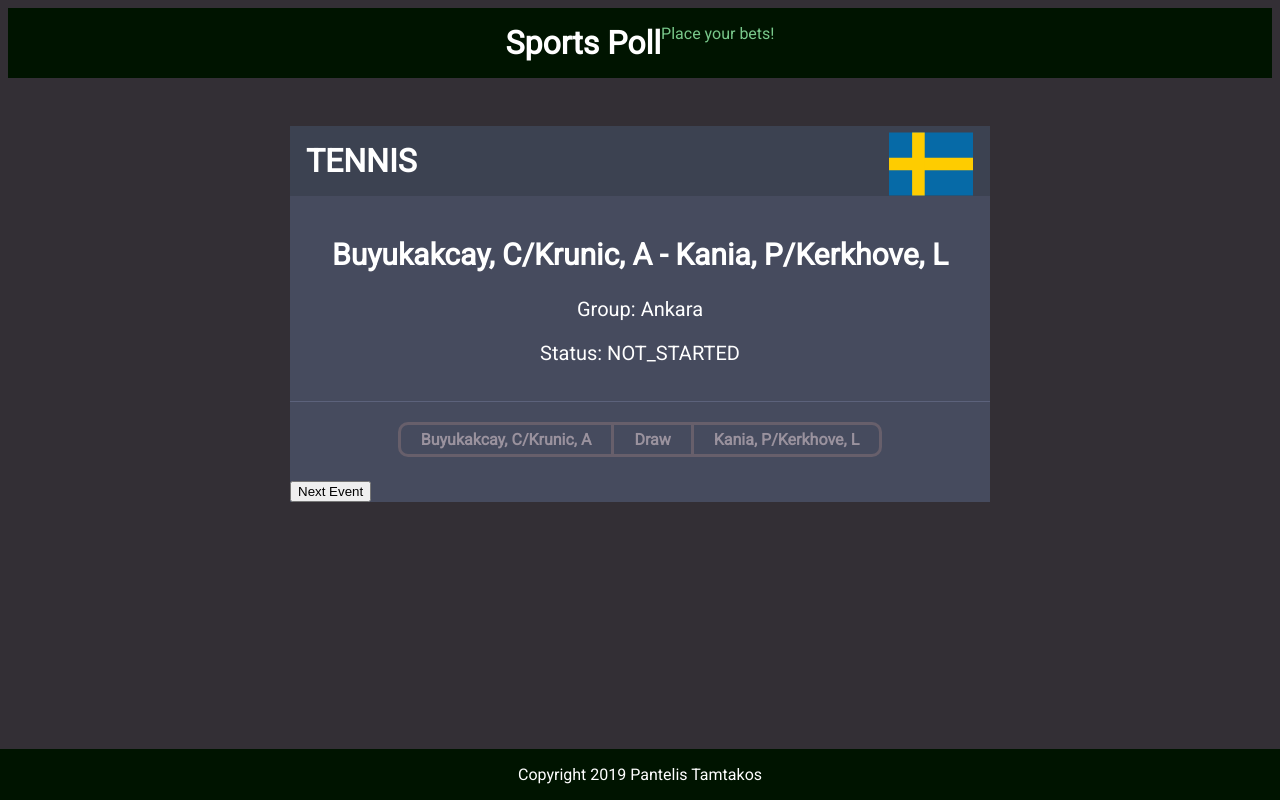
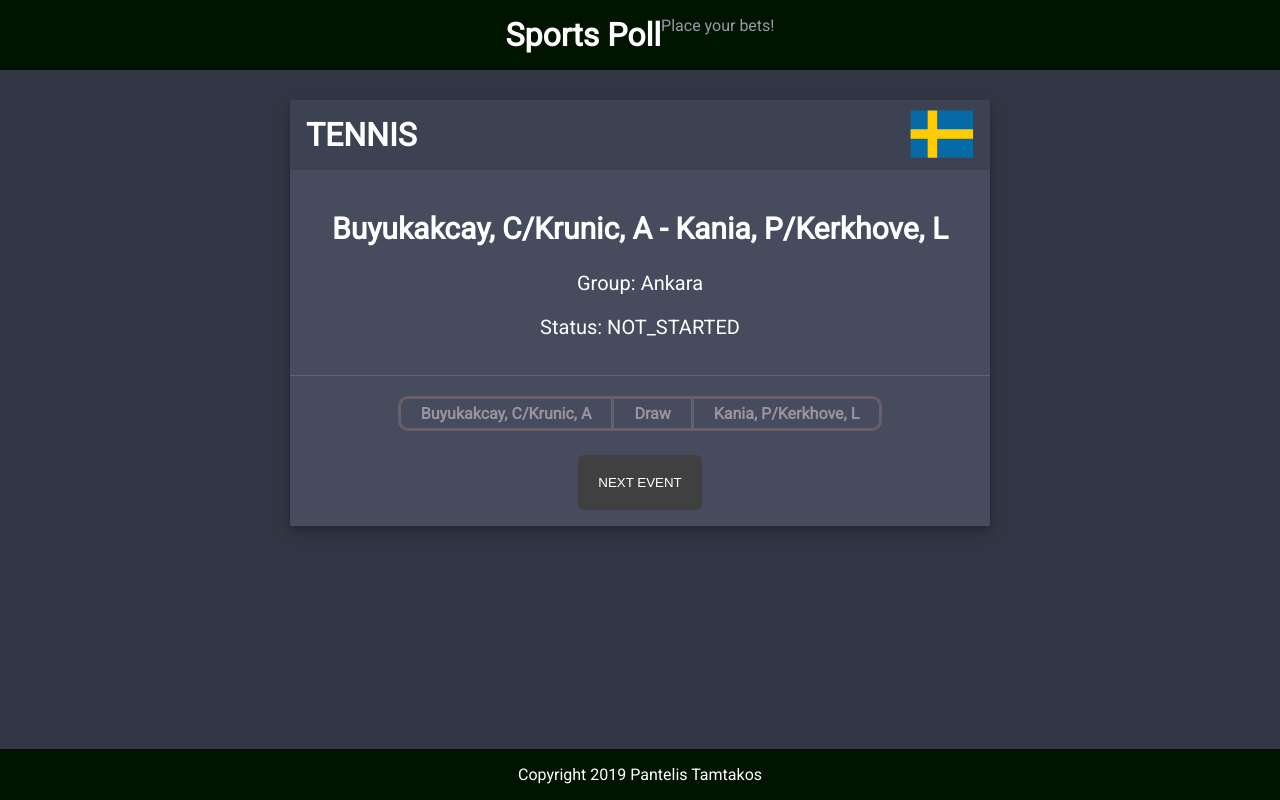
Before and after one commit to dantegr/react-sports-poll, a React (Create React App) app: page / in a window 1280 px wide. Built offline with nearby package versions, Linux system fonts and the light colour scheme.

Commit message:
finished css

```diff
--- a/src/components/Poll.js
+++ b/src/components/Poll.js
@@ -20,6 +20,7 @@ const Poll = ({sport , name , awayName , homeName, country, group, state}) => {
 
     }
     return(
+
         <div className="poll">
             <div className="poll-header">
             <h1 className="poll-header__title">{sport}</h1>
@@ -43,9 +44,13 @@ const Poll = ({sport , name , awayName , homeName, country, group, state}) => {
                 </div>
             </form>
             </div>
-            <button onClick={() => window.location.reload(false)}>Next Event</button>
+
+            <div class="button_cont" align="center">
+                <button className="poll-button" onClick={() => window.location.reload(false)}>Next Event</button>
+            </div>
 
         </div>
+
     );
 
 }
--- a/src/styles/_base.scss
+++ b/src/styles/_base.scss
@@ -6,6 +6,7 @@ html {
     font-family: Helvetica, Arial, sans-serif;
     font-size:  1.6rem;
     background-color: #333745;
+    font-family: roboto;
   }
 
   button {
@@ -15,3 +16,7 @@ html {
   button:disabled {
     cursor: default;
   }
+
+  a {
+    text-decoration: none !important;
+}
--- a/src/styles/_header.scss
+++ b/src/styles/_header.scss
@@ -4,6 +4,10 @@
     margin:0;
     padding: 1.6rem 0;
     width:100%;
+    position: fixed;
+    left: 0;
+    top: 0;
+    width: 100%;
   }
 
   .header__title {
@@ -12,7 +16,7 @@
   }
 
   .header__subtitle {
-    color: #78c88a;
+    color: #979aaa;
     font-size:  1.6rem;
     font-weight: 500;
     margin: 0;
--- a/src/styles/_poll.scss
+++ b/src/styles/_poll.scss
@@ -6,6 +6,9 @@
     margin-left: 2.4rem;
     width: 700px;
     max-width: 700px;
+    position: fixed;
+    top: 100px;
+    box-shadow: 0 4px 8px 0 rgba(0, 0, 0, 0.2), 0 6px 20px 0 rgba(0, 0, 0, 0.19);
   }
 
   .poll-header {
@@ -21,7 +24,7 @@
   }
   .poll-header__flag {
     margin: 0;
-    transform:  scale(4) translateY(-0.45rem);
+    transform:  scale(3) translateY(-0.4rem);
     transform-origin: right top;
   }
 
@@ -36,14 +39,7 @@
     word-break: break-all;
   }
 
-  $bg: #332f35;
-  $fg: lighten($bg,20%);
-  $borderWidth: 3px;
 
-  body {
-    background: $bg;
-    font-family: roboto;
-  }
 
   input[type=radio] {
     position: absolute;
@@ -52,7 +48,7 @@
   }
 
   label {
-    color: lighten($bg,40%);
+    color: lighten(#332f35,40%);
     display: inline-block;
     cursor: pointer;
     font-weight: bold;
@@ -60,19 +56,40 @@
   }
 
   input[type=radio]:checked + label{
-    color: lighten($bg,60%);
-    background: $fg;
+    color: lighten(#332f35,60%);
+    background: lighten(#332f35,20%);
   }
 
   label + input[type=radio] + label {
-    border-left: solid $borderWidth $fg;
+    border-left: solid 3px lighten(#332f35,20%);
   }
   .radio-group {
-    border: solid $borderWidth $fg;
+    border: solid 3px lighten(#332f35,20%);
     display: inline-block;
     margin: 20px;
     border-radius: 10px;
     overflow: hidden;
   }
 
-  @import url('https://fonts.googleapis.com/css?family=Roboto');
+  .poll-button {
+    border: none;
+    background: #404040;
+    color: #ffffff !important;
+    font-weight: 100;
+    padding: 20px;
+    text-transform: uppercase;
+    border-radius: 6px;
+    display: inline-block;
+    transition: all 0.3s ease 0s;
+    margin-bottom: 1.6rem;
+    }
+
+  .poll-button:hover {
+    color: #404040 !important;
+    font-weight: 700 !important;
+    letter-spacing: 3px;
+    background: white;
+    -webkit-box-shadow: 0px 5px 40px -10px rgba(0,0,0,0.57);
+    -moz-box-shadow: 0px 5px 40px -10px rgba(0,0,0,0.57);
+    transition: all 0.3s ease 0s;
+    }
--- a/src/styles/styles.scss
+++ b/src/styles/styles.scss
@@ -3,3 +3,5 @@
 @import './app';
 @import './poll';
 @import './footer';
+
+@import url('https://fonts.googleapis.com/css?family=Roboto');
```
